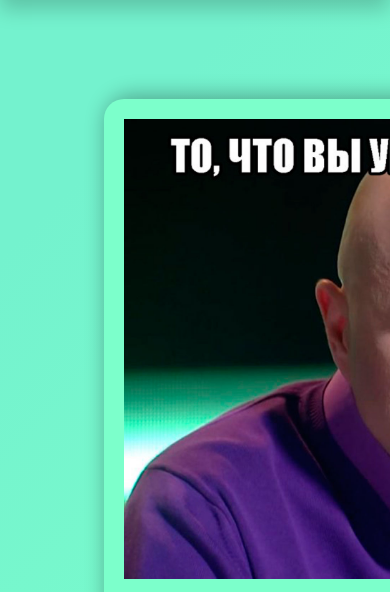
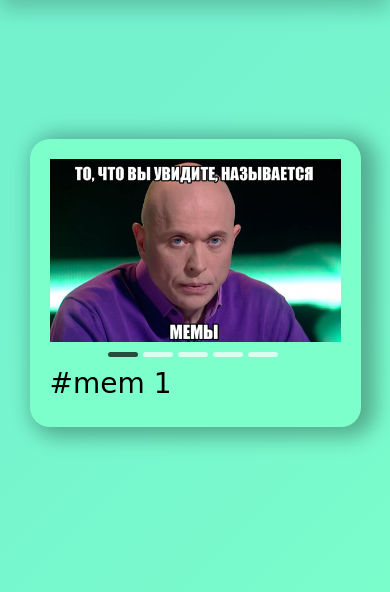
Before and after one commit to GenDev-1001/cssMemSlider, a plain HTML site: page cssMemSlider/index.html in a window 390 px wide. Shown: the part 72-664 px from the top of the page. Drawn offline with Linux system fonts and the light colour scheme; a web font is replaced by a local one.

Commit message:
feat: added adaptive (Mon, May 16, 2022 03:19:04 PM)

```diff
--- a/cssMemSlider/css/style.css
+++ b/cssMemSlider/css/style.css
@@ -276,3 +276,113 @@ input[name='radiobutton']:checked + label {
 }
 
 /*adaptive*/
+
+
+@media (max-width: 950px) {
+
+    .main {
+        width: calc(90vw - 40rem - 50rem);
+    }
+
+    .container {
+        max-width: 1440rem;
+        margin: 0 auto;
+        padding: 100rem 10rem 60rem;
+    }
+
+    .slider__inner {
+        max-width: 90vw;
+        max-height: 60vh;
+        grid-template-columns: 1fr repeat(5, 50rem) 1fr;
+    }
+
+    .slider__items {
+        width: calc(90vw - 40rem - 110rem);
+        grid-column-start: 1;
+        grid-column-end: 8;
+        grid-row-start: 1;
+        grid-row-end: 2;
+    }
+
+    .slider__item-content {
+        min-width: calc(90vw - 40rem - 110rem);
+    }
+
+    .slider__item-img,
+    .slides-text__span {
+        max-width: calc(90vw - 40rem - 110rem);
+        object-fit: contain;
+        height: auto;
+    }
+
+    .slider__content-texts {
+        grid-row-start: 3;
+        grid-row-end: 4;
+        grid-column-start: 1;
+        grid-column-end: 8;
+    }
+
+    .slider__navigation-label {
+        margin-left: 0;
+    }
+
+    .slider__text {
+        padding-top: 15rem;
+        height: 40rem;
+        min-width: calc(90vw - 40rem - 110rem);
+    }
+
+}
+
+@media (max-width: 660px) {
+    .main {
+        width: 90vw;
+    }
+
+    .container {
+        padding: 140rem 10rem 40rem;
+    }
+
+    .slider__items {
+        width: calc(90vw - 40rem - 20rem);
+    }
+
+    .slider__item-img, .slides-text__span {
+        max-width: calc(90vw - 40rem - 20rem);
+    }
+
+    .slider__item-content {
+        min-width: calc(90vw - 40rem - 20rem);
+    }
+
+    .slider__text {
+        min-width: calc(90vw - 40rem - 20rem);
+    }
+
+    .slider__navigation-label {
+
+        height: 6rem;
+        width: 40rem;
+    }
+
+    .slides-text__span {
+        font-size: 28rem;
+    }
+}
+
+@media (max-width: 440px) {
+    .slider__inner {
+        grid-template-columns: 1fr repeat(5, 35rem) 1fr;
+        align-items: center;
+        align-self: center;
+    }
+
+    .slider__navigation {
+        max-width: calc(90vw - 30rem - 20rem);
+    }
+
+    .slider__navigation-label {
+        height: 5rem;
+        width: 30rem;
+    }
+}
```
